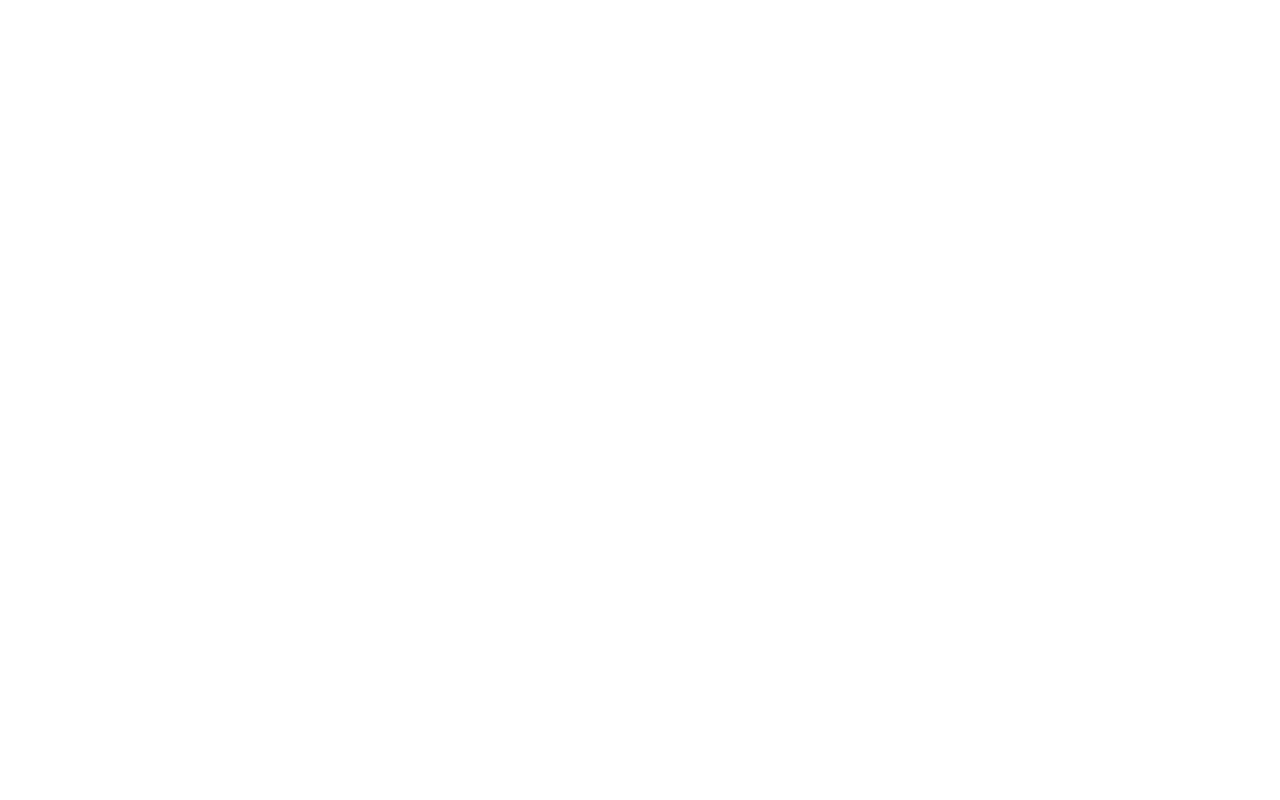
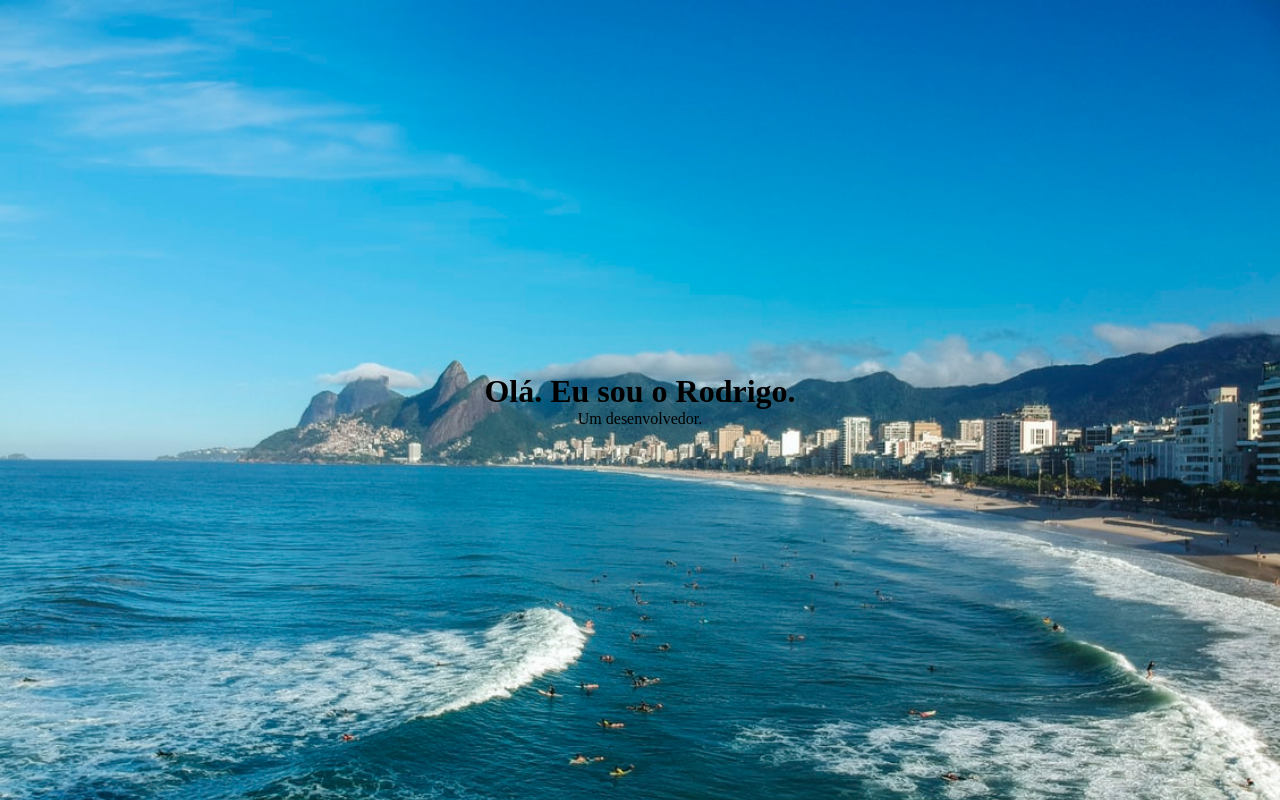
Before and after one commit to rodrigofariasdeveloper/trybe-portfolio, a plain HTML site: page index.html in a window 1280 px wide. Drawn offline with Linux system fonts and the light colour scheme.

Commit message:
adicionar header

```diff
--- a/index.html
+++ b/index.html
@@ -1,5 +1,5 @@
 <!DOCTYPE html>
-<html lang="en">
+<html lang="pt-br">
 <head>
 	<meta charset="UTF-8">
 	<meta name="viewport" content="width=device-width, initial-scale=1.0">
@@ -8,5 +8,10 @@
 </head>
 <body>
 
+	<header>
+		<h1>Olá. Eu sou o Rodrigo.</h1>
+		<p>Um desenvolvedor.</p>
+	</header>
+
 </body>
 </html>
--- a/main.css
+++ b/main.css
@@ -1,5 +1,18 @@
+/* RESET BÁSICO */
 * {
 	margin:  0;
 	padding:  0;
 	box-sizing: border-box;
 }
+
+/* HEADER */
+header {
+	align-items: center;
+	justify-content: center;
+	background-image: url('./img/fundo.jpeg');
+	background-size: cover;
+	background-repeat: no-repeat;
+	display: flex;
+	flex-direction: column;
+	height: 100vh;
+}
```
Also changed, not shown: img/fundo.jpeg (added).
